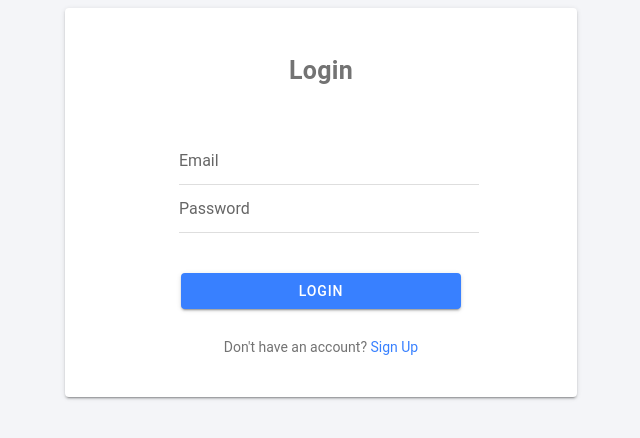
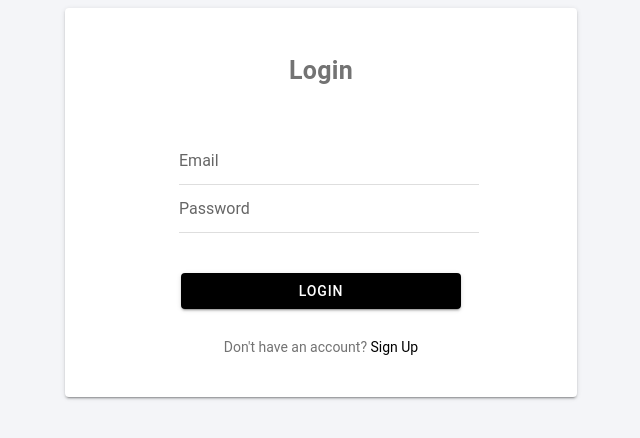
Before and after one commit to fufufufufufuf/ProjectCross-Platt, a React (Vite) app: page /login in a window 1280 px wide. Shown: the part 120-558 px from the top of the page, without its empty margins (319-959 px from the left). Built offline with nearby package versions, Linux system fonts and the light colour scheme.

Commit message:
update variable.css

```diff
--- a/src/theme/variables.css
+++ b/src/theme/variables.css
@@ -4,7 +4,7 @@ http://ionicframework.com/docs/theming/ */
 /** Ionic CSS Variables **/
 :root {
   /** primary **/
-  --ion-color-primary: #3880ff;
+  --ion-color-primary: #000000;
   --ion-color-primary-rgb: 56, 128, 255;
   --ion-color-primary-contrast: #ffffff;
   --ion-color-primary-contrast-rgb: 255, 255, 255;
@@ -12,7 +12,7 @@ http://ionicframework.com/docs/theming/ */
   --ion-color-primary-tint: #4c8dff;
 
   /** secondary **/
-  --ion-color-secondary: #3dc2ff;
+  --ion-color-secondary: #ffffff;
   --ion-color-secondary-rgb: 61, 194, 255;
   --ion-color-secondary-contrast: #ffffff;
   --ion-color-secondary-contrast-rgb: 255, 255, 255;
@@ -20,7 +20,7 @@ http://ionicframework.com/docs/theming/ */
   --ion-color-secondary-tint: #50c8ff;
 
   /** tertiary **/
-  --ion-color-tertiary: #5260ff;
+  --ion-color-tertiary: #9e1ed5;
   --ion-color-tertiary-rgb: 82, 96, 255;
   --ion-color-tertiary-contrast: #ffffff;
   --ion-color-tertiary-contrast-rgb: 255, 255, 255;
```
